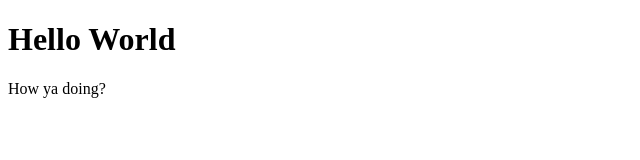
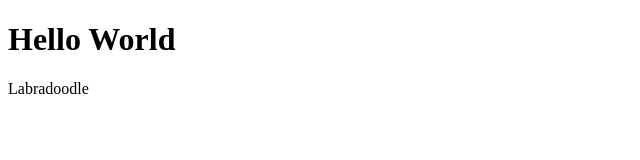
Before and after one commit to wolfman1337/Git1, a plain HTML site: page index.html in a window 1280 px wide. Shown: the full height of the page, 0-640 px from the left. Drawn offline with Linux system fonts and the light colour scheme.

Commit message:
Third commit

```diff
--- a/index.html
+++ b/index.html
@@ -7,6 +7,6 @@
     </head>
     <body>
         <h1>Hello World</h1>
-        <p>How ya doing?</p>
+        <p>Labradoodle</p>
     </body>
 </html>
```
